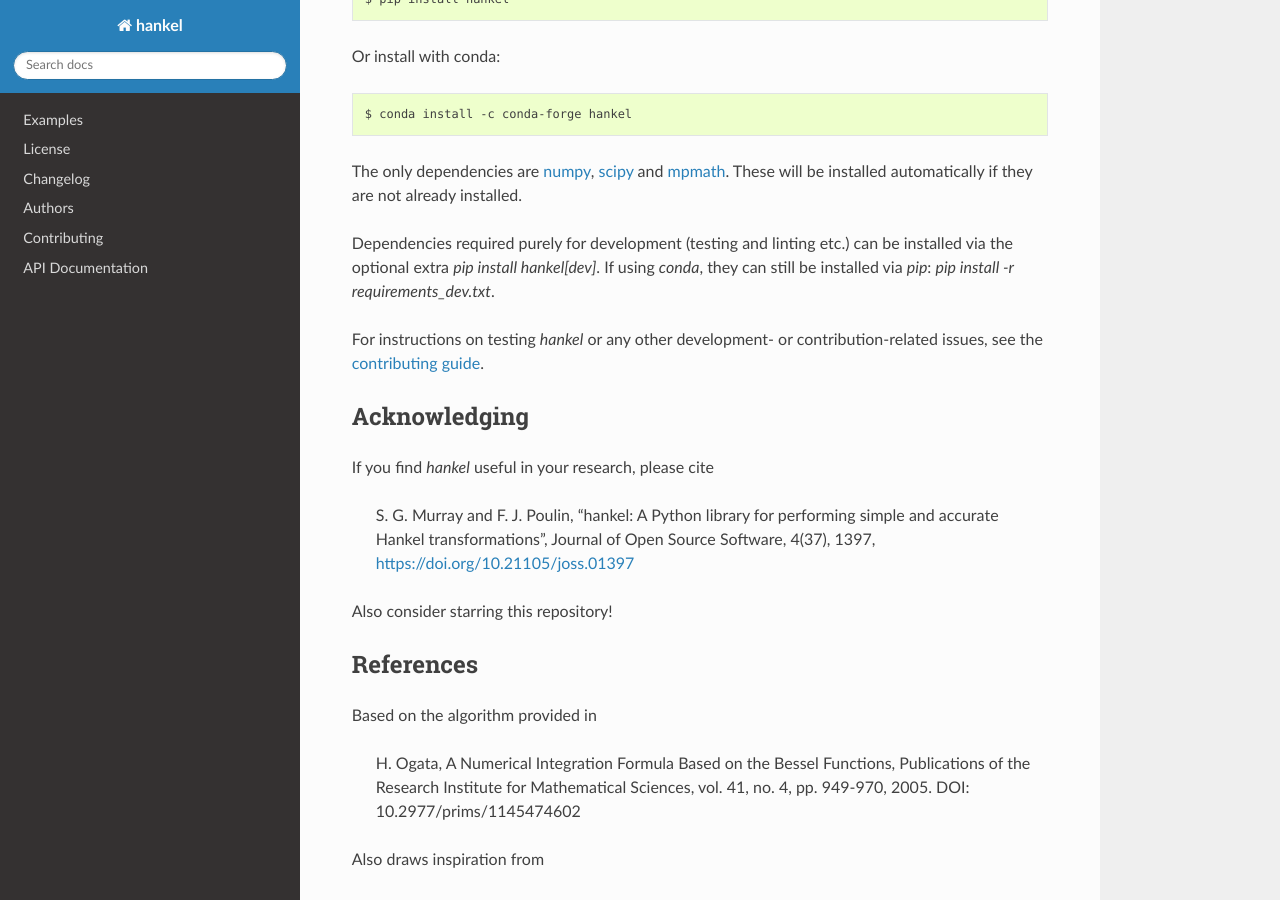
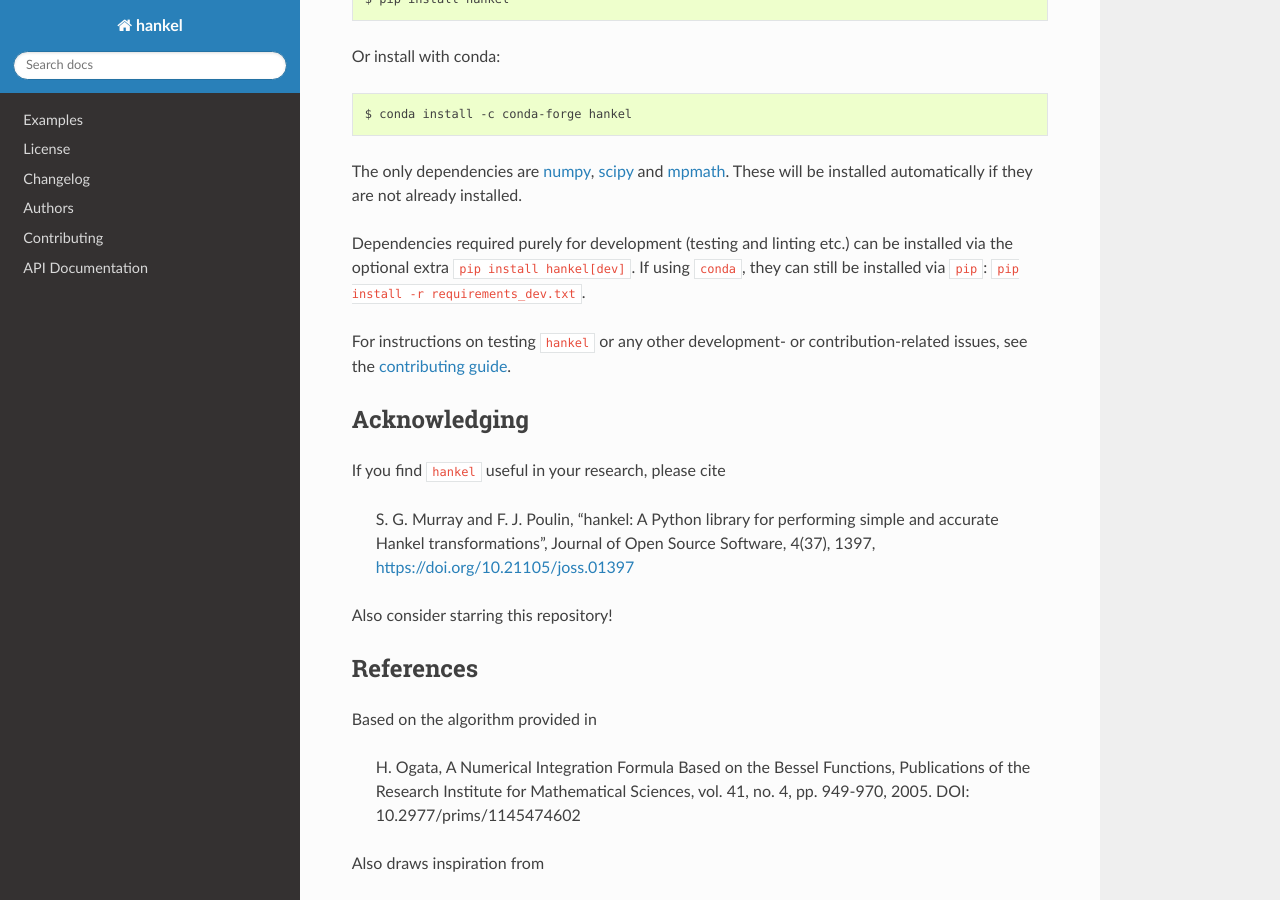
Before and after one commit to steven-murray/hankel, a Sphinx documentation site: the page built from docs/index.rst, in a window 1280 px wide and 900 px high, scrolled down 1370 px. Built offline with Sphinx 7.4.7 and the Read the Docs theme 2.0.0, drawn with Linux system fonts in a browser that asks for light colours.

Commit message:
style: pyupgrade

```diff
--- a/CHANGELOG.rst
+++ b/CHANGELOG.rst
@@ -123,10 +123,10 @@ v0.3.0 [4 Jan 2017]
 -------------------
 **Features**
 
-- New class `SymmetricFourierTransform` which makes it incredibly easy to do arbitrary *n*-dimensional
+- New class ``SymmetricFourierTransform`` which makes it incredibly easy to do arbitrary *n*-dimensional
   fourier transforms when the function is radially symmetric (includes inverse transform).
-- Addition of `integrate` method to base class to perform Hankel-type integrals, which were previously
-  handled by the `transform` method. This latter method is now used for actual Hankel transforms.
+- Addition of ``integrate`` method to base class to perform Hankel-type integrals, which were previously
+  handled by the ``transform`` method. This latter method is now used for actual Hankel transforms.
 - Documentation!
 
 **Enhancements**
--- a/CONTRIBUTING.rst
+++ b/CONTRIBUTING.rst
@@ -63,9 +63,9 @@ If you are proposing a feature:
 Get Started!
 ------------
 
-Ready to contribute? Here's how to set up `hankel` for local development.
+Ready to contribute? Here's how to set up ``hankel`` for local development.
 
-1. Fork the `hankel` repo on GitHub.
+1. Fork the ``hankel`` repo on GitHub.
 2. Clone your fork locally::
 
     $ git clone git@github.com:your_name_here/hankel.git
@@ -79,7 +79,7 @@ Ready to contribute? Here's how to set up `hankel` for local development.
 
    Note the optional extra install of the development dependencies.
 
-   If you are using `conda`, setup your environment the usual way, i.e.
+   If you are using ``conda``, setup your environment the usual way, i.e.
    ``conda create -n hankel`` before installing as above.
 
 4. Create a branch for local development::
--- a/README.rst
+++ b/README.rst
@@ -64,15 +64,15 @@ The only dependencies are `numpy <https://www.numpy.org>`_,
 These will be installed automatically if they are not already installed.
 
 Dependencies required purely for development (testing and linting etc.) can be installed
-via the optional extra `pip install hankel[dev]`. If using `conda`, they can still be
-installed via `pip`: `pip install -r requirements_dev.txt`.
+via the optional extra ``pip install hankel[dev]``. If using ``conda``, they can still be
+installed via ``pip``: ``pip install -r requirements_dev.txt``.
 
-For instructions on testing `hankel` or any other development- or contribution-related
+For instructions on testing ``hankel`` or any other development- or contribution-related
 issues, see the `contributing guide <CONTRIBUTING.rst>`_.
 
 Acknowledging
 -------------
-If you find `hankel` useful in your research, please cite
+If you find ``hankel`` useful in your research, please cite
 
     S. G. Murray and F. J. Poulin, "hankel: A Python library for performing simple and
     accurate Hankel transformations", Journal of Open Source Software,
--- a/docs/index.rst
+++ b/docs/index.rst
@@ -1,7 +1,7 @@
 .. hankel documentation master file, created by
    sphinx-quickstart on Mon Feb 13 10:17:24 2017.
    You can adapt this file completely to your liking, but it should at least
-   contain the root `toctree` directive.
+   contain the root ``toctree`` directive.
 
 
 .. include:: ../README.rst
--- a/setup.py
+++ b/setup.py
@@ -7,7 +7,7 @@
 
 
 def read(*names, **kwargs):
-    with io.open(
+    with open(
         os.path.join(os.path.dirname(__file__), *names),
         encoding=kwargs.get("encoding", "utf8"),
     ) as fp:
```
Also changed, not shown: .pre-commit-config.yaml, 3 other files.
